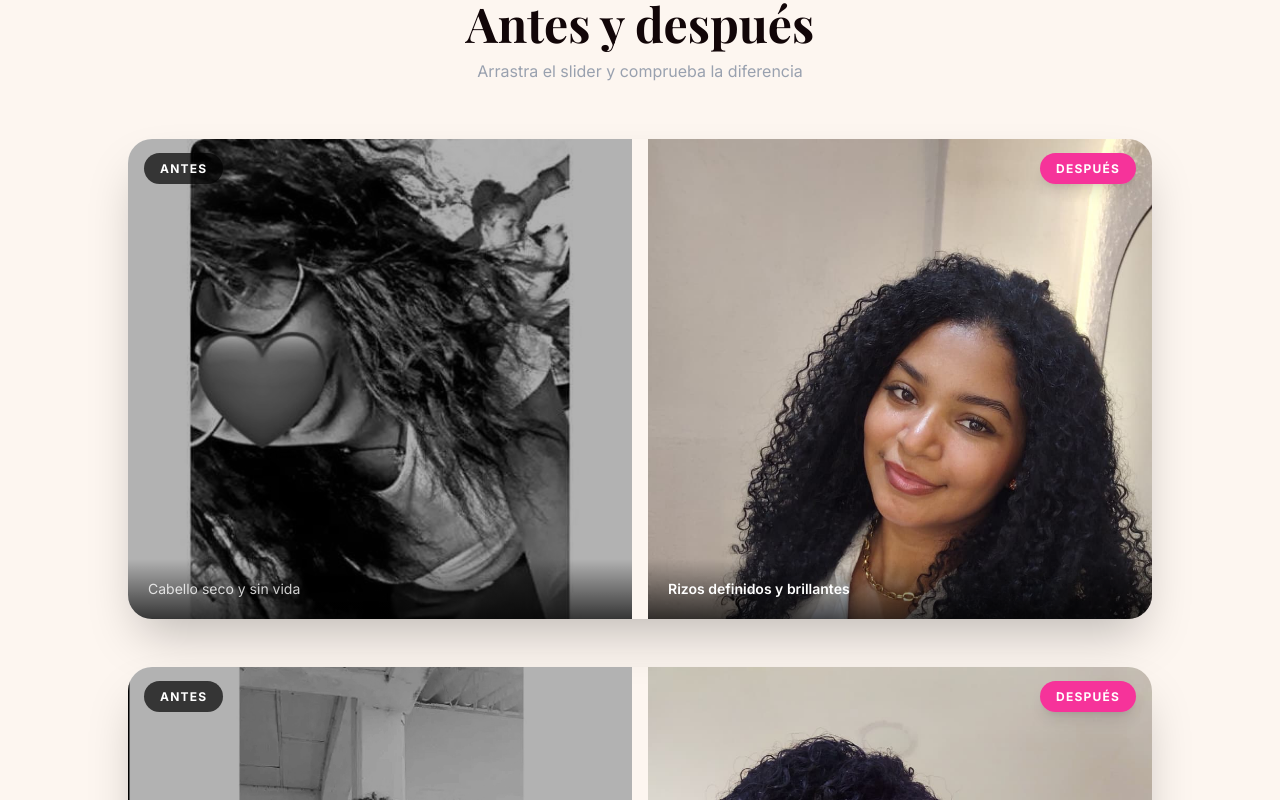
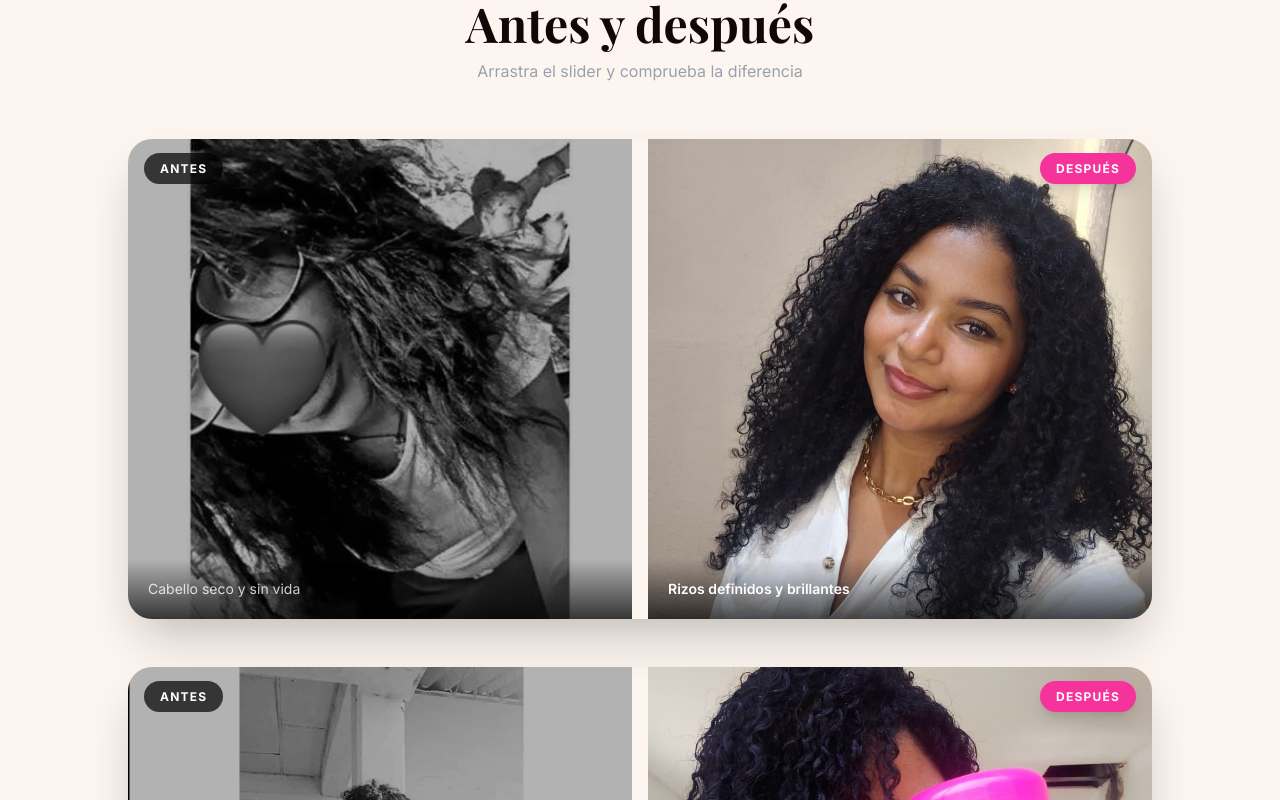
Before and after one commit to Brayan0225/vale-glow-hair, a Next.js app: page / in a window 1280 px wide. Shown: the part 1860-2660 px from the top of the page. Built offline with nearby package versions, Linux system fonts and the light colour scheme; a web font is replaced by a local one.

Commit message:
Imágenes antes y después con object-cover al contenedor

```diff
--- a/app/components/BeforeAfter.tsx
+++ b/app/components/BeforeAfter.tsx
@@ -32,7 +32,7 @@ export default function BeforeAfter() {
               src={pair.before.src}
               alt="Antes"
               fill
-              className="object-cover object-top grayscale transition-all duration-700 group-hover:grayscale-0"
+              className="object-cover grayscale transition-all duration-700 group-hover:grayscale-0"
             />
             <div className="absolute inset-0 bg-black/30" />
             <div className="absolute top-4 left-4">
@@ -51,7 +51,7 @@ export default function BeforeAfter() {
               src={pair.after.src}
               alt="Después"
               fill
-              className="object-cover object-top transition-transform duration-700 group-hover:scale-105"
+              className="object-cover transition-transform duration-700 group-hover:scale-105"
             />
             <div className="absolute top-4 right-4">
               <span className="bg-pink-500 text-white text-xs font-bold px-4 py-2 rounded-full uppercase tracking-widest shadow-lg">
```
